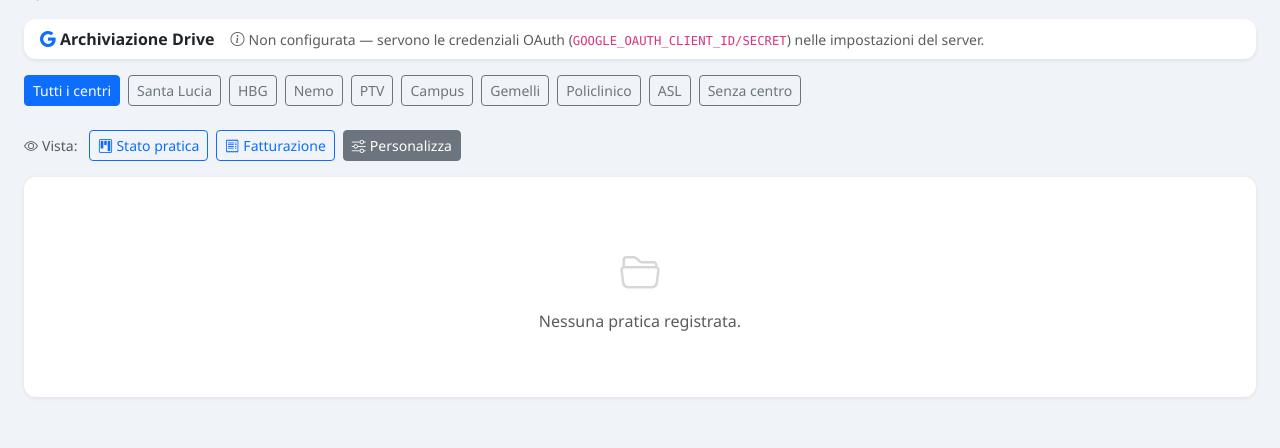
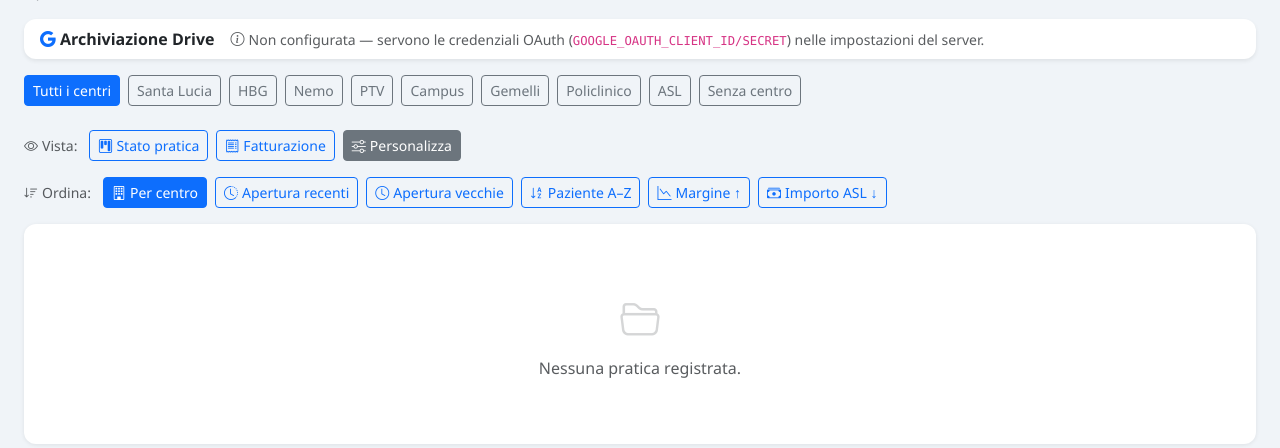
Before and after one commit to mattiamarsili-dot/gestionale-marginalita, a Flask app: page /pratiche in a window 1280 px wide. Shown: the part 179-627 px from the top of the page. Run offline with Flask 3, Linux system fonts and the light colour scheme; data that the repository does not hold is empty; some libraries are stand-ins or nearby versions.

Commit message:
liste: Clienti in lista unica per data apertura + scelta ordine in Pratiche
- Clienti: niente più raggruppamento per centro; lista unica ordinata sempre
  per data/ora di apertura (creato_il desc). Filtro centro e viste invariati.
- Pratiche: selettore "Ordina" (Per centro [default, raggruppato], Apertura
  recenti/vecchie, Paziente A-Z, Margine crescente, Importo ASL). Con un ordine
  attivo la lista è unica e ordinata; tabella estratta in partial condiviso.

Co-Authored-By: Claude Opus 4.8 <noreply@anthropic.com>

```diff
--- a/app.py
+++ b/app.py
@@ -1450,6 +1450,34 @@ VISTE_PRATICHE = [
      "cols": ["asl", "provvigione", "margine"]},
 ]
 
+# Ordinamenti Pratiche. key "" = raggruppato per centro (default, come prima);
+# gli altri producono una lista unica ordinata.
+ORDINI_PRATICHE = [
+    {"key": "",         "label": "Per centro",        "icon": "bi-building"},
+    {"key": "recenti",  "label": "Apertura recenti",  "icon": "bi-clock-history"},
+    {"key": "vecchie",  "label": "Apertura vecchie",  "icon": "bi-clock"},
+    {"key": "paziente", "label": "Paziente A–Z",      "icon": "bi-sort-alpha-down"},
+    {"key": "margine",  "label": "Margine ↑",         "icon": "bi-graph-down"},
+    {"key": "asl",      "label": "Importo ASL ↓",     "icon": "bi-cash-stack"},
+]
+
+
+def _ordina_pratiche(elenco: list, key: str) -> list:
+    """Ordina la lista (già con mol/margine calcolati) secondo la scelta."""
+    if key == "recenti":
+        return sorted(elenco, key=lambda p: str(p.get("creato_il") or ""), reverse=True)
+    if key == "vecchie":
+        return sorted(elenco, key=lambda p: str(p.get("creato_il") or ""))
+    if key == "paziente":
+        return sorted(elenco, key=lambda p: (
+            (p.get("cognome") or p.get("nome_paziente") or "").lower(),
+            (p.get("nome") or "").lower()))
+    if key == "margine":
+        return sorted(elenco, key=lambda p: p.get("margine_pct", 0))
+    if key == "asl":
+        return sorted(elenco, key=lambda p: p.get("importo_asl") or 0, reverse=True)
+    return elenco
+
 
 def _vista_o_colonne(nome: str, catalogo: list, viste: list):
     """Risolve le colonne attive: se nella querystring c'è ?vista=KEY valida,
@@ -1491,23 +1519,22 @@ def clienti():
     where_sql = ("WHERE " + " AND ".join(where)) if where else ""
     with get_db() as conn:
         cur = conn.cursor()
-        # Ordine: per centro (i NULL/vuoti in fondo), poi data di apertura (creato_il) decrescente
+        # Lista unica ordinata per data/ora di apertura (creato_il) decrescente.
         cur.execute(
             f"""SELECT c.*, COUNT(p.id) AS num_pratiche
                 FROM clienti c
                 LEFT JOIN pratiche p ON p.cliente_id = c.id
                 {where_sql}
                 GROUP BY c.id
-                ORDER BY (c.centro IS NULL OR c.centro = ''), c.centro, c.creato_il DESC, c.cognome""",
+                ORDER BY c.creato_il DESC, c.id DESC""",
             tuple(params),
         )
         elenco = cur.fetchall()
         cur.execute("SELECT COUNT(*) AS n FROM clienti WHERE da_verificare")
         n_verificare = cur.fetchone()["n"]
-    gruppi = _raggruppa_per_centro(elenco)
     colonne_attive, vista_attiva = _vista_o_colonne("clienti", COLONNE_CLIENTI, VISTE_CLIENTI)
     return render_template(
-        "clienti.html", clienti=elenco, gruppi=gruppi, q=q,
+        "clienti.html", clienti=elenco, q=q,
         centro=centro, centri=opzioni_centri(),
         n_verificare=n_verificare, solo_verificare=solo_verificare,
         colonne_catalogo=COLONNE_CLIENTI,
@@ -1566,11 +1593,18 @@ def pratiche():
             p["margine_classe"] = "warning"
         else:
             p["margine_classe"] = "danger"
-    gruppi = _raggruppa_per_centro(elenco)
+    ordine = (request.args.get("ordine") or "").strip()
+    if ordine in {o["key"] for o in ORDINI_PRATICHE} and ordine:
+        gruppi = None
+        elenco = _ordina_pratiche(elenco, ordine)
+    else:
+        ordine = ""
+        gruppi = _raggruppa_per_centro(elenco)
     colonne_attive, vista_attiva = _vista_o_colonne("pratiche", COLONNE_PRATICHE, VISTE_PRATICHE)
     return render_template(
         "pratiche.html", pratiche=elenco, gruppi=gruppi, q=q,
         centro=centro, centri=opzioni_centri(),
+        ordini=ORDINI_PRATICHE, ordine_attivo=ordine,
         colonne_catalogo=COLONNE_PRATICHE,
         colonne_attive=colonne_attive,
         viste=VISTE_PRATICHE, vista_attiva=vista_attiva,
--- a/templates/pratiche.html
+++ b/templates/pratiche.html
@@ -101,6 +101,18 @@
   </a>
 </div>
 
+<!-- Ordinamento delle pratiche -->
+<div class="d-flex flex-wrap align-items-center gap-2 mb-3">
+  <span class="text-muted small me-1"><i class="bi bi-sort-down me-1"></i>Ordina:</span>
+  {% for o in ordini %}
+  <a href="{{ url_for('pratiche', q=q or None, centro=centro or None, vista=vista_attiva or None, ordine=o.key or None) }}"
+     class="btn btn-sm {{ 'btn-primary' if ordine_attivo == o.key else 'btn-outline-primary' }}">
+    <i class="bi {{ o.icon }} me-1"></i>{{ o.label }}
+  </a>
+  {% endfor %}
+</div>
+
+{% if pratiche %}
   {% if gruppi %}
     {% for nome_centro, elenco in gruppi %}
     <div class="card mb-4">
```
Also changed, not shown: other parts of templates/pratiche.html (+7 -75 lines), templates/_pratiche_tabella.html (added, +78 -0 lines), templates/clienti.html (+2 -8 lines). Lines whose indentation alone changed are shown as unchanged.
